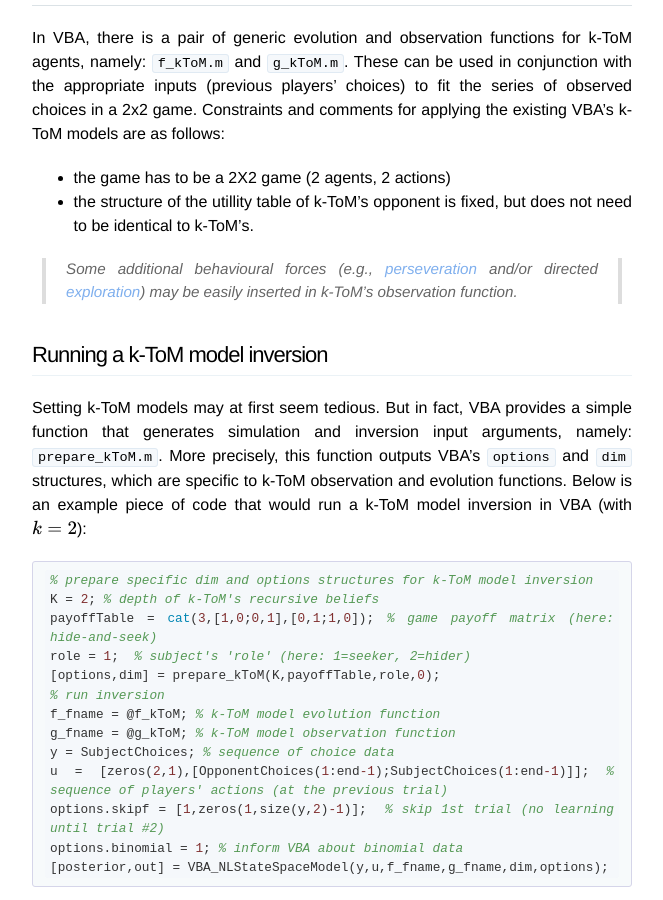
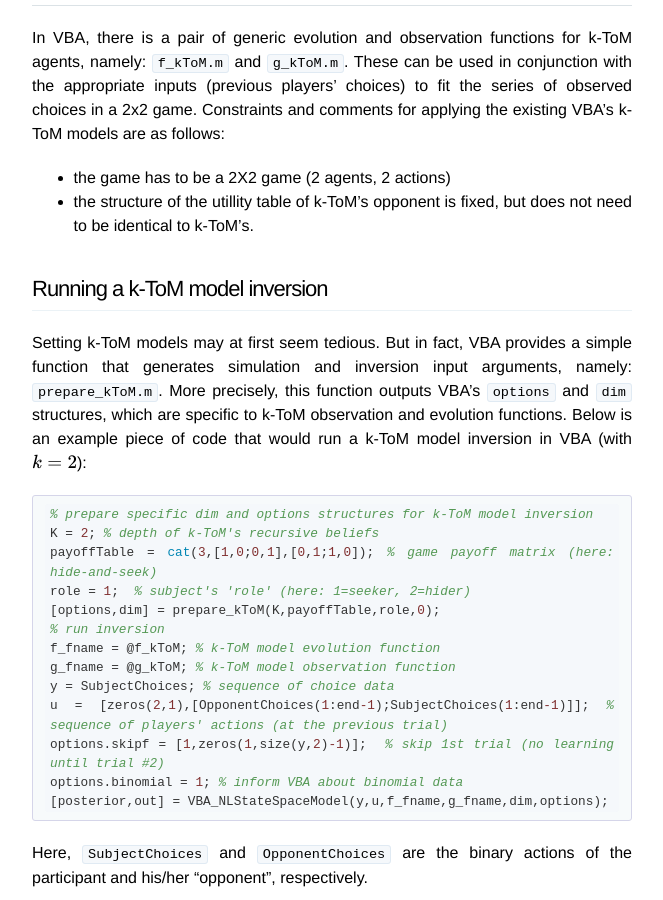
Before and after one commit to MBB-team/VBA-toolbox, a Jekyll site: the page built from _wiki/ktom.md, in a window 1280 px wide and 900 px high, scrolled down 1641 px. Shown: the whole window, without its empty margins (308-971 px from the left). Built offline with Jekyll 4.4.1, drawn with Linux system fonts in a browser that asks for light colours; nearby versions of some CDN libraries; formulas are drawn with MathJax 3; some of the changed text lies outside the part shown.

Commit message:
Update ktom.md

```diff
--- a/_wiki/ktom.md
+++ b/_wiki/ktom.md
@@ -31,8 +31,6 @@
 
 - the game has to be a 2X2 game (2 agents, 2 actions)
 - the structure of the utillity table of k-ToM's opponent is fixed, but does not need to be identical to k-ToM's.
-
-> Some additional behavioural forces (e.g., [perseveration](https://en.wikipedia.org/wiki/Perseveration) and/or directed [exploration](https://en.wikipedia.org/wiki/Exploration)) may be easily inserted in k-ToM's observation function.
 
 
 ### Running a k-ToM model inversion
```
Also changed, not shown: other parts of _wiki/ktom.md (+4 -0 lines).
